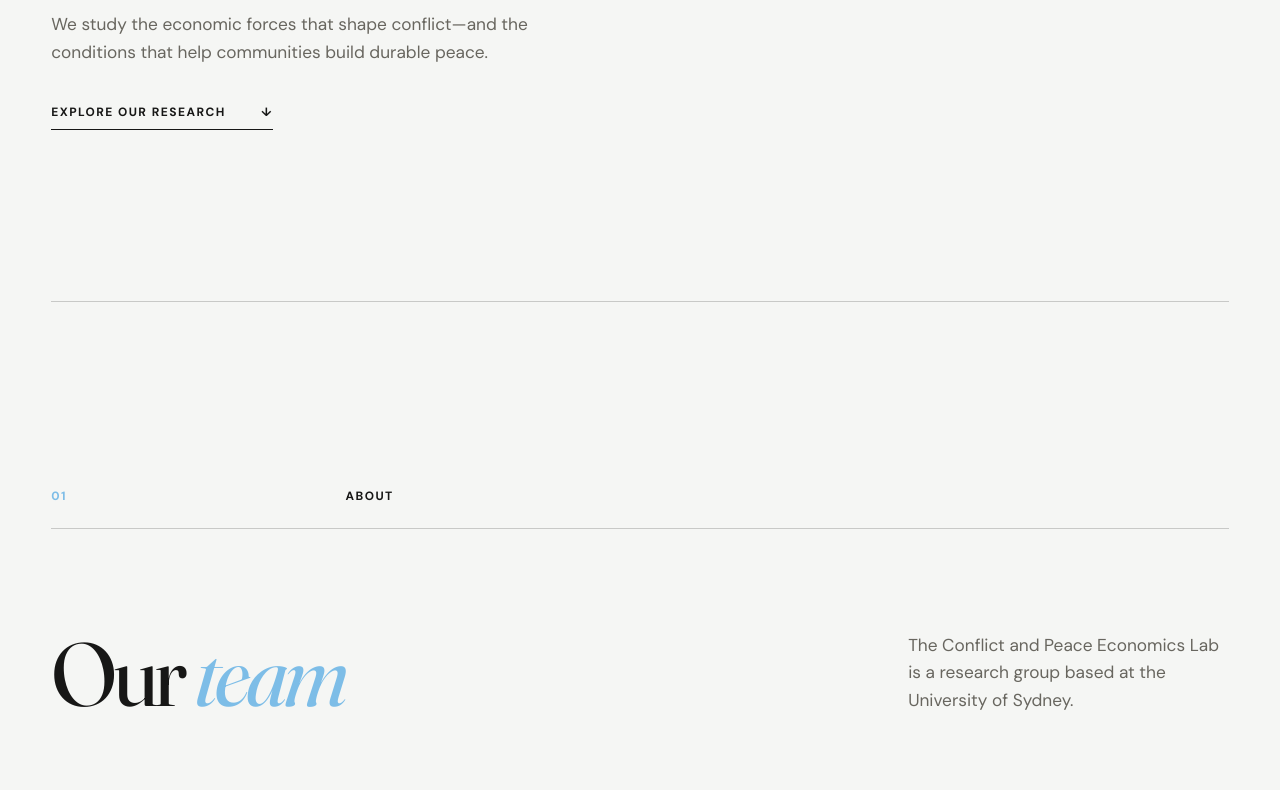
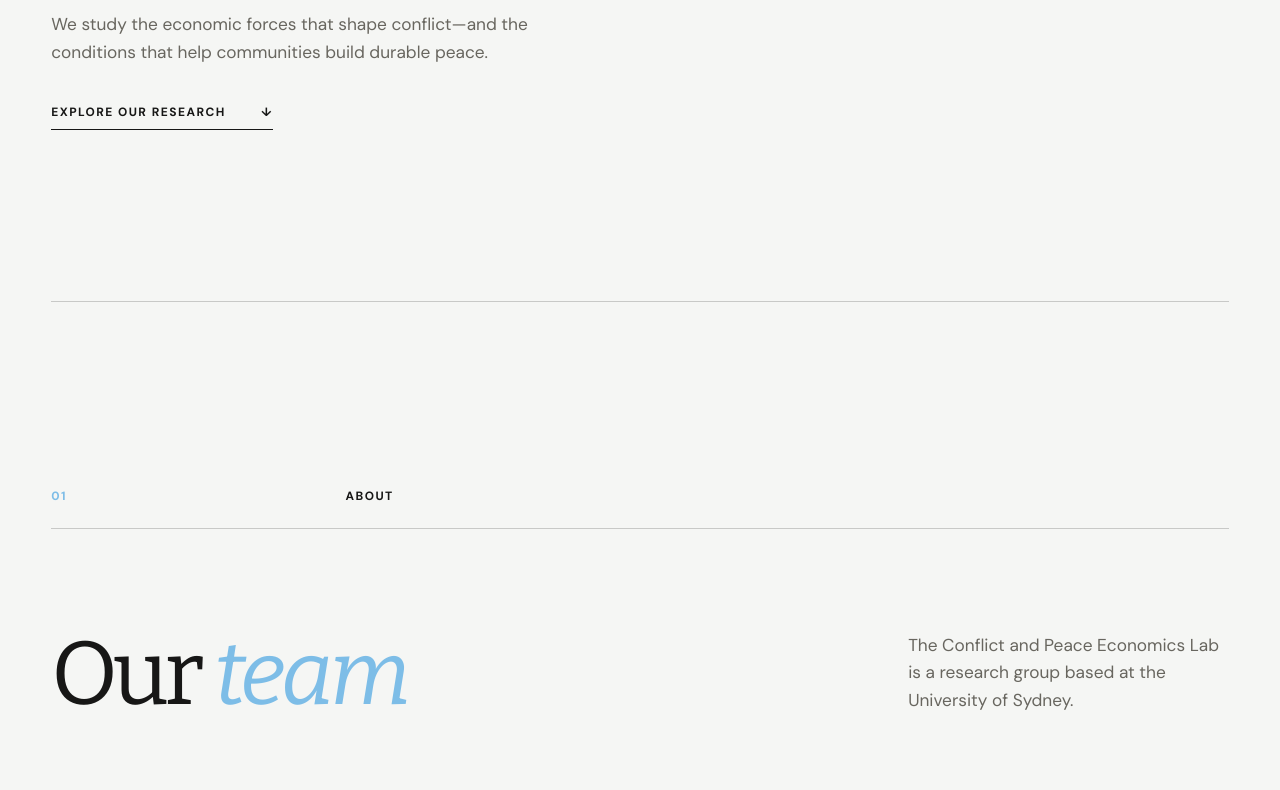
Before and after one commit to sydneycopelab/sydneycopelab.github.io, a plain HTML site: page index.html in a window 1280 px wide. Shown: the part 454-1244 px from the top of the page. Drawn offline with Linux system fonts and the light colour scheme.

Commit message:
Refine heading font

```diff
--- a/index.html
+++ b/index.html
@@ -16,8 +16,8 @@
     <meta property="og:type" content="website" />
     <title>Conflict and Peace Economics Lab</title>
     <link rel="preload" href="assets/fonts/dm-sans-latin.woff2" as="font" type="font/woff2" crossorigin />
-    <link rel="preload" href="assets/fonts/fraunces-latin.woff2" as="font" type="font/woff2" crossorigin />
-    <link rel="preload" href="assets/fonts/fraunces-italic-latin.woff2" as="font" type="font/woff2" crossorigin />
+    <link rel="preload" href="assets/fonts/bitter-latin.woff2" as="font" type="font/woff2" crossorigin />
+    <link rel="preload" href="assets/fonts/bitter-italic-latin.woff2" as="font" type="font/woff2" crossorigin />
     <link rel="stylesheet" href="styles.css" />
     <script src="script.js" defer></script>
   </head>
--- a/styles.css
+++ b/styles.css
@@ -7,16 +7,16 @@
 }
 
 @font-face {
-  font-family: "Fraunces";
-  src: url("assets/fonts/fraunces-latin.woff2") format("woff2");
+  font-family: "Bitter";
+  src: url("assets/fonts/bitter-latin.woff2") format("woff2");
   font-style: normal;
   font-weight: 400;
   font-display: block;
 }
 
 @font-face {
-  font-family: "Fraunces";
-  src: url("assets/fonts/fraunces-italic-latin.woff2") format("woff2");
+  font-family: "Bitter";
+  src: url("assets/fonts/bitter-italic-latin.woff2") format("woff2");
   font-style: italic;
   font-weight: 400;
   font-display: block;
@@ -34,7 +34,7 @@
   --page-padding: clamp(1.25rem, 4vw, 4.5rem);
   --header-height: 6.5rem;
   --font-sans: "DM Sans", Arial, Helvetica, sans-serif;
-  --font-display: "Fraunces", Georgia, "Times New Roman", serif;
+  --font-display: "Bitter", Georgia, "Times New Roman", serif;
   --type-meta: 0.75rem;
   --type-small: 0.875rem;
   --type-body: 1rem;
@@ -220,7 +220,6 @@ a:focus-visible {
   font-family: var(--font-display);
   font-size: var(--type-hero);
   font-weight: 400;
-  font-optical-sizing: auto;
   letter-spacing: -0.055em;
   line-height: 0.78;
 }
@@ -308,7 +307,6 @@ a:focus-visible {
   font-family: var(--font-display);
   font-size: var(--type-section);
   font-weight: 400;
-  font-optical-sizing: auto;
   letter-spacing: -0.045em;
   line-height: 0.9;
 }
```
Also changed, not shown: assets/fonts/OFL-Bitter.txt (added), assets/fonts/bitter-italic-latin.woff2 (added), assets/fonts/bitter-latin.woff2 (added), 1 other file.
